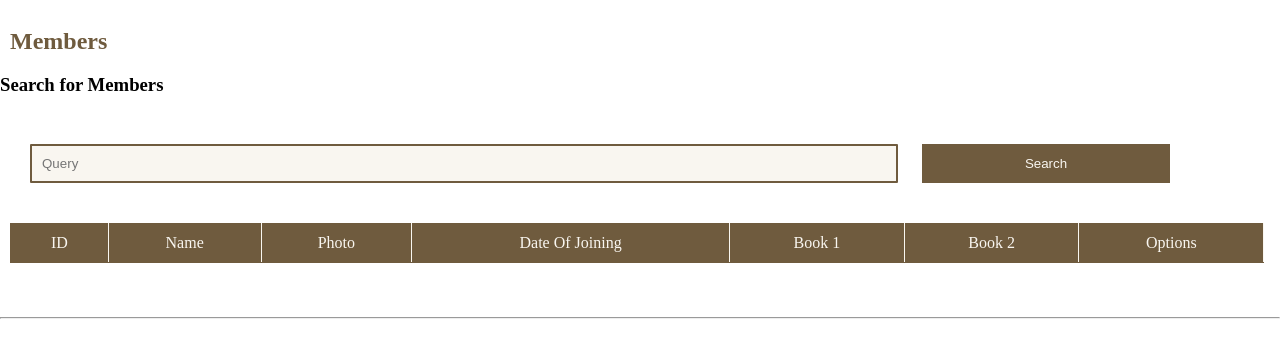
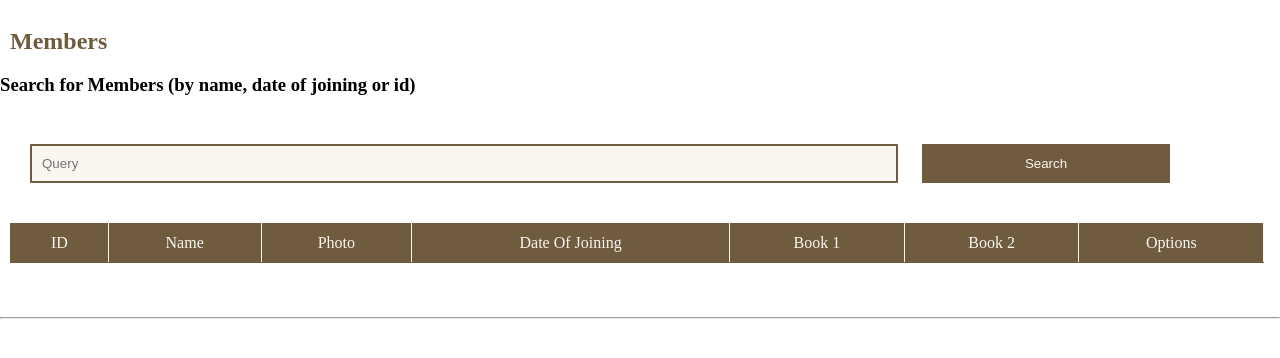
Before and after one commit to WalrusOnSeaIce/sandpiperlibrary, a Flask app: page /members in a window 1280 px wide. Shown: the part 63-421 px from the top of the page. Run offline with Flask 3, Linux system fonts and the light colour scheme.

Commit message:
Update members.html

```diff
--- a/templates/members.html
+++ b/templates/members.html
@@ -3,7 +3,7 @@
 <h2>Members</h2>
 
 <div>
-  <h3>Search for Members</h3>
+  <h3>Search for Members (by name, date of joining or id) </h3>
     <form action = "/search" method = "get">
         <input type="hidden" value="members" name="page">
         <input class = "search" required type="search" name="title" placeholder="Query" />
```
